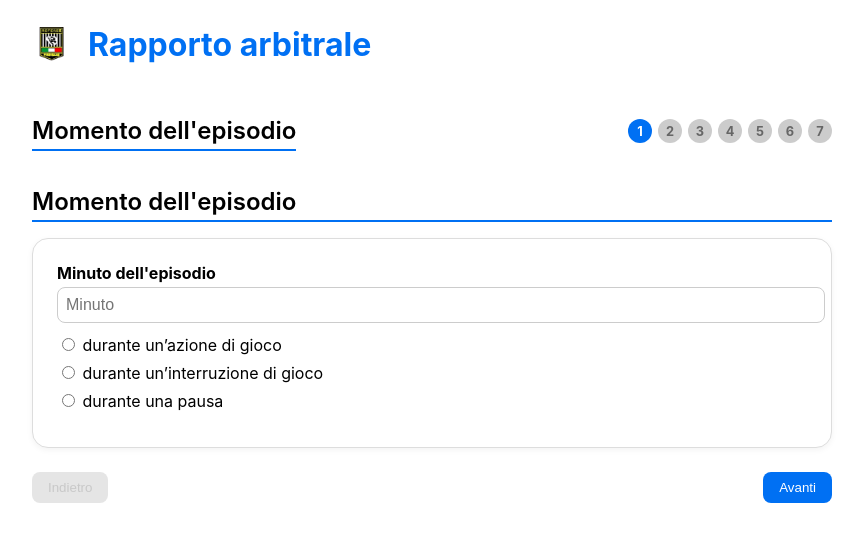
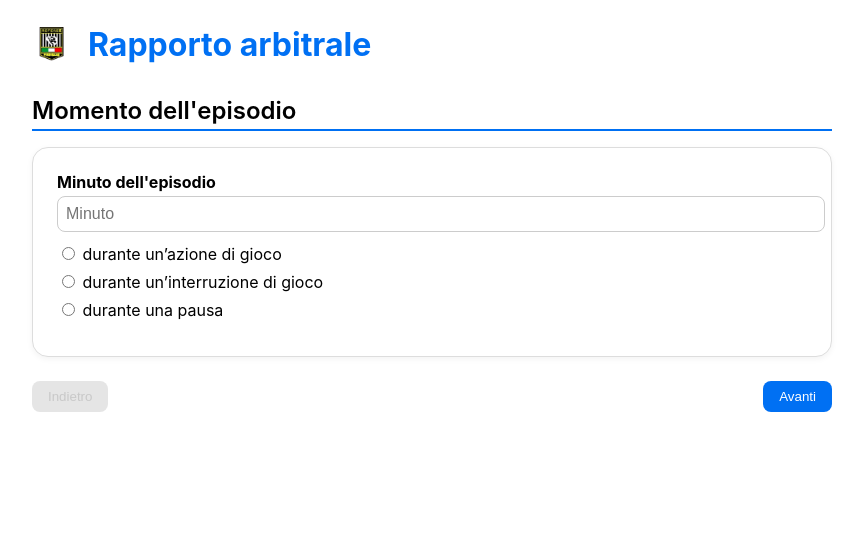
Before and after one commit to ThoEggwfo/rapporti, a Next.js app: page / in a window 1280 px wide. Shown: the top 542 px of the page, without its empty margins (208-1071 px from the left). Built offline with nearby package versions, Linux system fonts and the light colour scheme.

Commit message:
Update index.js with styled version 1.2

```diff
--- a/pages/index.js
+++ b/pages/index.js
@@ -242,11 +242,8 @@ export default function Home() {
       label: "Descrizione dell'azione",
       content: (
         <div style={groupStyle}>
-          <label style={{ fontWeight: "bold", marginBottom: "4px", display: "block" }}>
-            Il giocatore ha ... (continua qui)
-          </label>
           <label style={{ marginBottom: "4px", display: "block" }}>
-            es. caricato l'avversario all'altezza della testa, colpito violentamente l'avversario con il bastone sulle gambe, ecc.
+            es. Il giocatore ha caricato l'avversario all'altezza della testa, colpito violentamente l'avversario con il bastone sulle gambe, ecc.
           </label>
           <textarea
             style={textareaStyle}
@@ -371,8 +368,7 @@ export default function Home() {
   const handlePrev = () => setStep((prev) => Math.max(prev - 1, 0));
 
   const generateText = () => {
-    return `Al minuto ${formData.minute}, ${formData.situation}, il giocatore ${formData.playerName} (numero ${formData.playerNumber}) della ${formData.teamType} (${formData.teamName}), ha ${formData.action} L'azione si è svolta ${formData.fieldZone} ${formData.other} ${formData.puckDistance}.
-Si segnala che il giocatore che ha subito il fallo ${fullVictimStatusText[formData.victimStatus]}. In base a quanto rilevato, è stata inflitta ${formData.penaltyType} al giocatore ${formData.playerName} in base all' ${formData.rule} del regolamento ufficiale di gioco IIHF.
+    return `Al minuto ${formData.minute}, ${formData.situation}, il giocatore ${formData.playerName} (numero ${formData.playerNumber}) della ${formData.teamType} (${formData.teamName}), ha ${formData.action} L'azione si è svolta ${formData.fieldZone} ${formData.other} ${formData.puckDistance}. Si segnala che il giocatore che ha subito il fallo ${fullVictimStatusText[formData.victimStatus]}. In base a quanto rilevato, è stata inflitta ${formData.penaltyType} al giocatore ${formData.playerName} in base all' ${formData.rule} del regolamento ufficiale di gioco IIHF.
 ${formData.comments}`;
   };
 
@@ -410,49 +406,7 @@ ${formData.comments}`;
 
         {step < steps.length ? (
           <>
-            <div style={{ marginBottom: "1rem" }}>
-              {/* Zahlenleiste */}
-              <div style={{
-                display: "flex",
-                alignItems: "center",
-                justifyContent: "space-between",
-                marginBottom: "1rem"
-              }}>
-                <h2 style={headingStyle}>{steps[step].label}</h2>
-
-                <div
-                  style={{
-                    display: "flex",
-                    gap: "6px",
-                    userSelect: "none",
-                  }}
-                >
-                  {steps.map((s, i) => (
-                    <div
-                      key={i}
-                      style={{
-                        width: "24px",
-                        height: "24px",
-                        borderRadius: "50%",
-                        backgroundColor: i === step ? "#0070f3" : "#ccc",
-                        color: i === step ? "white" : "#666",
-                        display: "flex",
-                        justifyContent: "center",
-                        alignItems: "center",
-                        fontWeight: "700",
-                        cursor: "default",
-                        fontSize: "0.8rem",
-                      }}
-                    >
-                      {i + 1}
-                    </div>
-                  ))}
-                </div>
-              </div>
-
-
-              <h2 style={headingStyle}>{steps[step].label}</h2>
-            </div>
+            <h2 style={headingStyle}>{steps[step].label}</h2>
 
             {steps[step].content}
             <div
```
